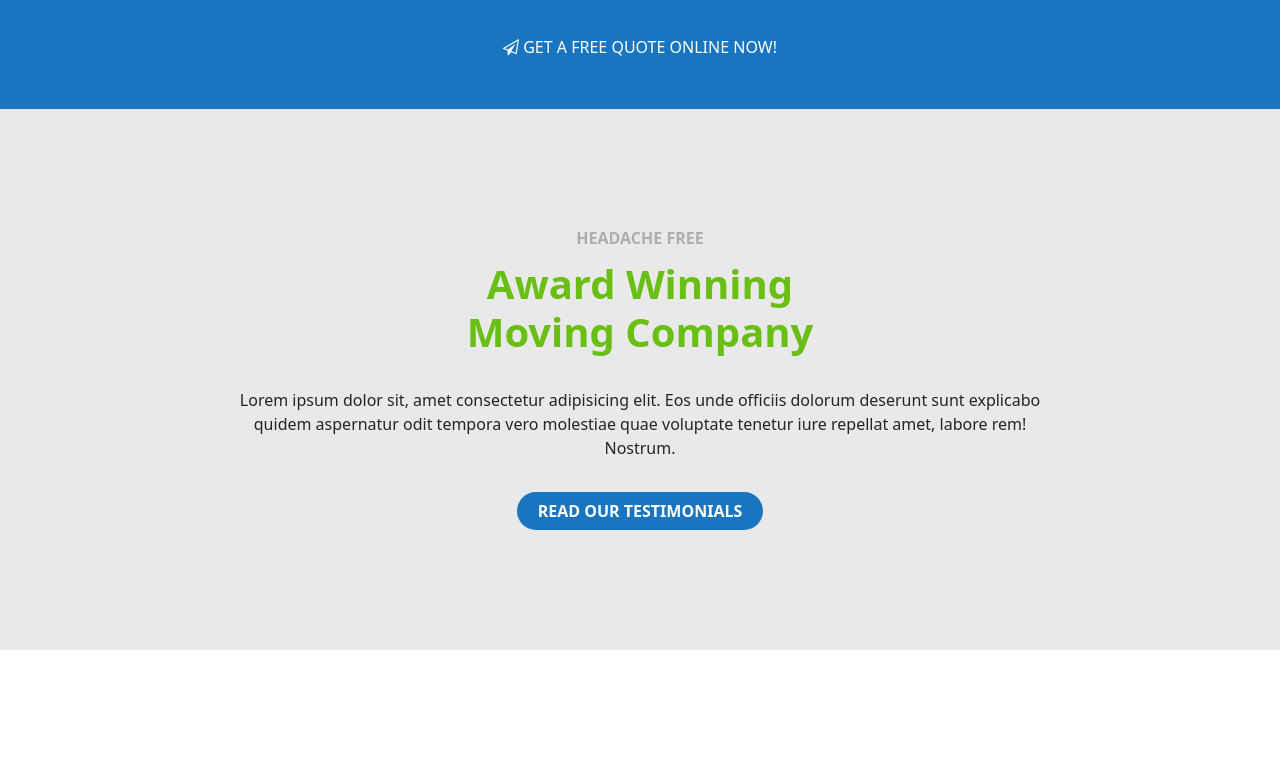
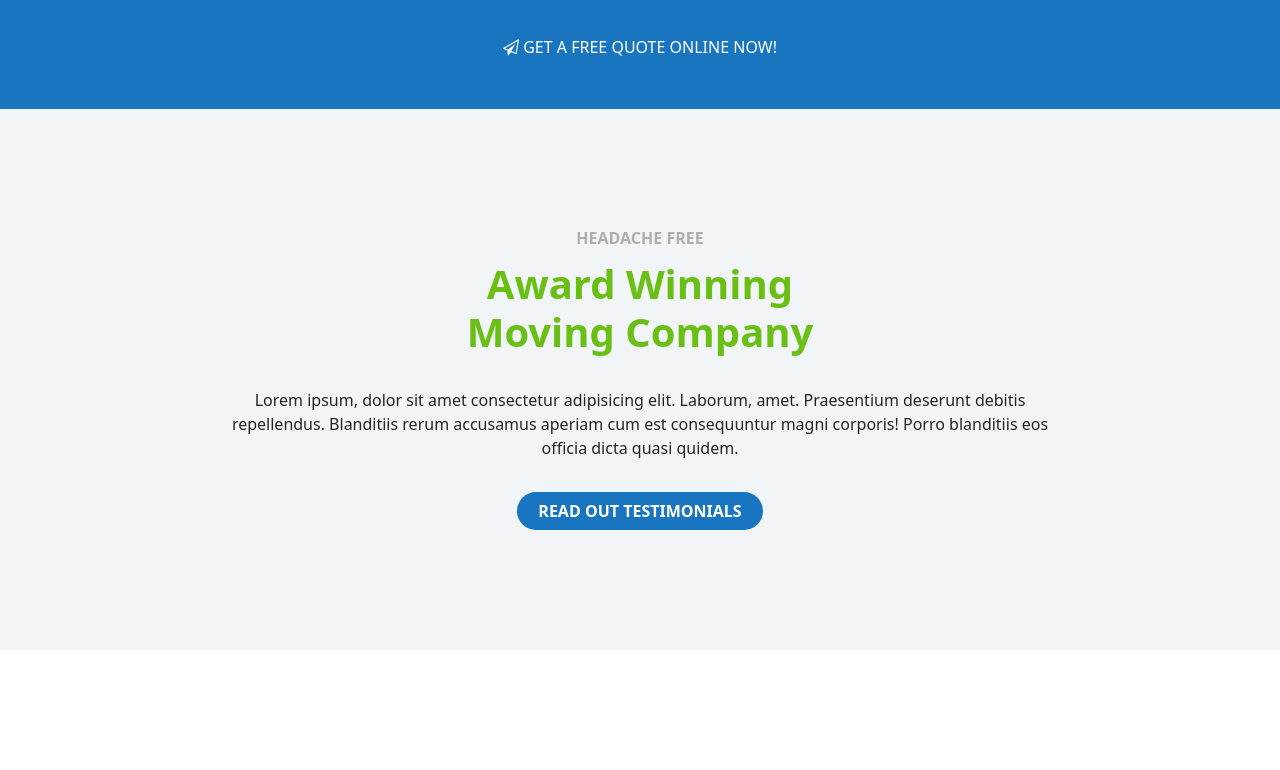
Before and after one commit to mariaacanfora/proj-html-vuejs, a Vue app: page / in a window 1280 px wide. Shown: the part 690-1460 px from the top of the page. Built offline with nearby package versions, Linux system fonts and the light colour scheme.

Commit message:
Added TxtSection component in Main for sections that have same spacing and only text

```diff
--- a/src/components/Main.vue
+++ b/src/components/Main.vue
@@ -14,17 +14,8 @@
         </div>
       </div>
 
-      <div class="winning-section general-section">
-        <div class="container text-center">
-          <h4>HEADACHE FREE</h4>
-          <div class="row justify-content-center">
-            <div class="col-4"><h2>Award Winning Moving Company</h2></div>
-            <div class="col-9"><p>Lorem ipsum dolor sit, amet consectetur adipisicing elit. Eos unde officiis dolorum deserunt sunt explicabo quidem aspernatur odit tempora vero molestiae quae voluptate tenetur iure repellat amet, labore rem! Nostrum.</p></div>
-          </div>
-          <button class="btn rounded-pill personal-btn">READ OUR TESTIMONIALS</button>
-
-        </div>
-      </div>
+      <TxtSection :actualSection="txtSectionList[0]"></TxtSection>
+      <!-- <TxtSection class="winning-section" h4Title="HEADACHE FREE" h2Title="Award Winning Moving Company" pTxt="Lorem ipsum, dolor sit amet consectetur adipisicing elit. Laborum, amet. Praesentium deserunt debitis repellendus. Blanditiis rerum accusamus aperiam cum est consequuntur magni corporis! Porro blanditiis eos officia dicta quasi quidem." btnTxt="READ OUT TESTIMONIALS"></TxtSection> -->
 
       <div class="full-service-section general-section">
         <div class="container text-center">
@@ -65,27 +56,18 @@
         </div>
       </div>
 
-      <div class="request-section general-section">
-        <div class="container text-center">
-          <h2>
-            Request A Free Quote
-          </h2>
-          <div class="row justify-content-center">
-            <div class="col-7">
-              <p>Lorem ipsum dolor sit amet consectetur adipisicing elit. Quo ut, praesentium omnis neque sint inventore pariatur possimus facilis nobis minima architecto labore ea, ipsa non magni itaque doloremque ad. Praesentium.</p>
-            </div>
-          </div>
-          <button class="btn rounded-pill personal-btn">CLICK HERE</button>
-        </div>
-      </div>
+      <TxtSection :actualSection="txtSectionList[1]"></TxtSection>
+      <!-- <TxtSection class="request-section" h2Title="Request a Free Quote" pTxt="Lorem ipsum, dolor sit amet consectetur adipisicing elit. Laborum, amet. Praesentium deserunt debitis repellendus. Blanditiis rerum accusamus aperiam cum est consequuntur magni corporis! Porro blanditiis eos officia dicta quasi quidem." btnTxt="CLICK HERE"></TxtSection> -->
+
     </main>
 </template>
 
 <script>
 import FullServiceCard from './FullServiceCard.vue'
 import TestimonialCard from './TestimonialCard.vue'
+import TxtSection from './TxtSection.vue'
 export default {
-  components: { FullServiceCard, TestimonialCard },
+  components: { FullServiceCard, TestimonialCard, TxtSection },
 name: "Main",
 data(){
     return {
@@ -128,7 +110,25 @@ data(){
                 txt: "Lorem ipsum dolor sit amet consectetur adipisicing elit. Expedita accusamus mollitia aperiam nostrum laborum, beatae perferendis quae excepturi, consequuntur, debitis impedit adipisci delectus omnis magni minus. Quidem voluptatem mollitia molestiae!"
             },
 
+        ],
+
+        txtSectionList: [
+          {
+            name: "winning-section",
+            h4Title: "HEADACHE FREE",
+            h2Title: "Award Winning Moving Company",
+            pTxt: "Lorem ipsum, dolor sit amet consectetur adipisicing elit. Laborum, amet. Praesentium deserunt debitis repellendus. Blanditiis rerum accusamus aperiam cum est consequuntur magni corporis! Porro blanditiis eos officia dicta quasi quidem.",
+            btnTxt: "READ OUT TESTIMONIALS"
+          },
+
+          {
+            name: "request-section",
+            h2Title: "Request a Free Quote",
+            pTxt: "Lorem ipsum, dolor sit amet consectetur adipisicing elit. Laborum, amet. Praesentium deserunt debitis repellendus. Blanditiis rerum accusamus aperiam cum est consequuntur magni corporis! Porro blanditiis eos officia dicta quasi quidem.",
+            btnTxt: "CLICK HERE"
+          },
         ]
+
     }
 }
 }
@@ -157,12 +157,8 @@ main{
   }
 }
 
-.general-section{
-  padding: $py-section 0;
-}
-
 .winning-section{
-  background-color: $mercury;
+  background-color: #F2F5F8;
 }
 
 
--- /dev/null
+++ b/src/components/TxtSection.vue
@@ -0,0 +1,35 @@
+<template>
+  <div class="general-section" :class="actualSection.name">
+        <div class="container text-center">
+          <h4 v-if="actualSection.h4Title">{{actualSection.h4Title}}</h4>
+          <div class="row justify-content-center">
+            <div class="col-4"><h2>{{actualSection.h2Title}}</h2></div>
+            <div class="col-9"><p>{{actualSection.pTxt}}</p></div>
+          </div>
+          <button class="btn rounded-pill personal-btn">{{actualSection.btnTxt}}</button>
+
+        </div>
+    </div>
+</template>
+
+<script>
+export default {
+    name: 'TxtSection',
+
+    props: {
+        /* h4Title: String,
+        h2Title: String,
+        pTxt: String,
+        btnTxt: String */
+        actualSection: Object
+    }
+}
+</script>
+
+<style lang="scss">
+@import '@/styles/toImport.scss';
+
+.general-section{
+  padding: $py-section 0;
+}
+</style>
```
